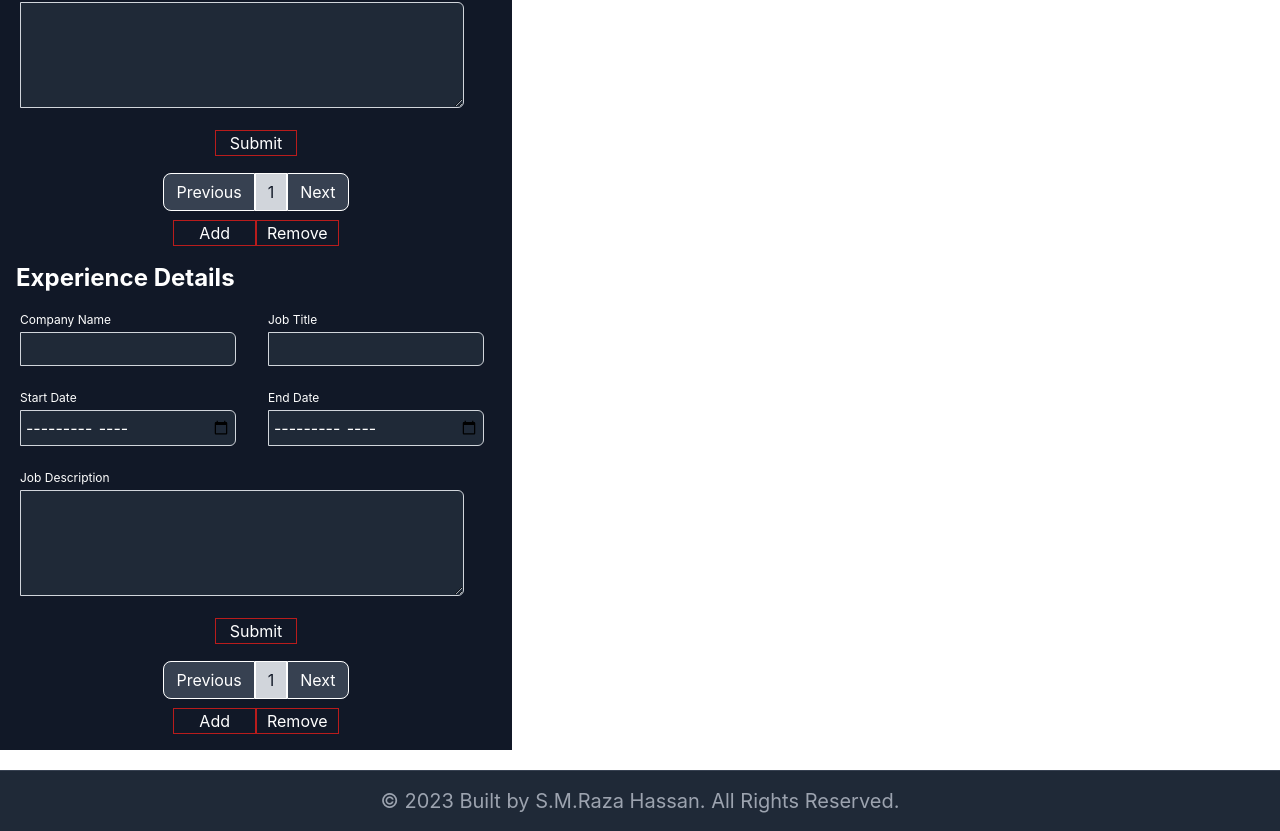
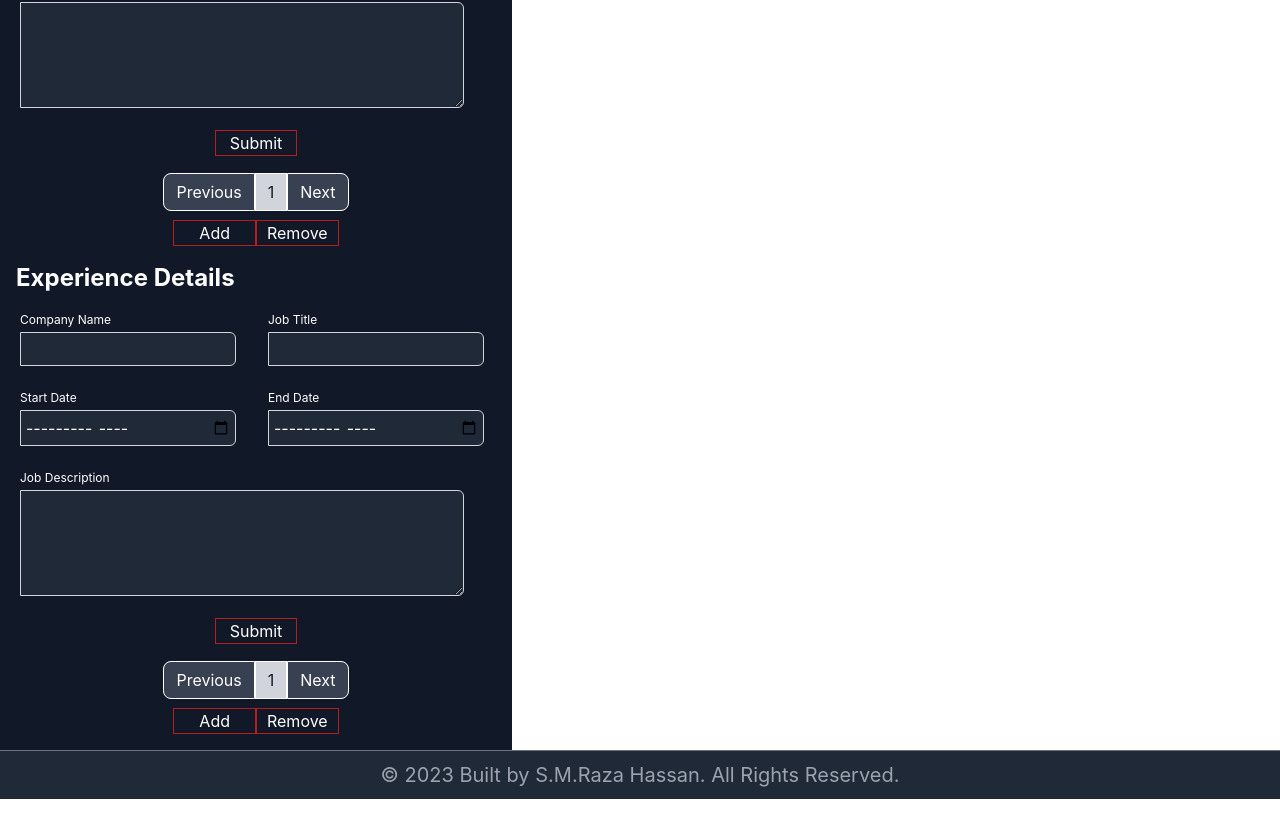
Before and after one commit to bilgramiraza/cv-builder, a React (Vite) app: page / in a window 1280 px wide. Shown: the part 671-1502 px from the top of the page. After the commit the page ends 1470 px from the top, so only its background shows below. Built offline with nearby package versions, Linux system fonts and the light colour scheme.

Commit message:
Fixed Inconsistent CSS between Header and Footer

```diff
--- a/src/components/Footer.jsx
+++ b/src/components/Footer.jsx
@@ -1,9 +1,9 @@
 function Footer() {
   return (
-    <footer className="mt-5 dark">
-      <hr className="border-gray-200 dark:border-gray-700 sm:mx-auto sm:mt-1"/>
-      <div className="py-4 bg-white md:px-6 dark:bg-gray-800">
-        <span className="block text-xl text-gray-500 sm:text-center dark:text-gray-400">© 2023 <a href="https://github.com/bilgramiraza" target="_blank" rel="noreferrer" className="hover:underline">Built by S.M.Raza Hassan</a>. All Rights Reserved.</span>
+    <footer className="dark">
+      <hr className="border-gray-900 dark:border-gray-500"/>
+      <div className="flex justify-center bg-gray-300 border-gray-200 py-2.5 dark:bg-gray-800">
+        <span className="text-gray-500 text-center text-xl dark:text-gray-400">© 2023 <a href="https://github.com/bilgramiraza" target="_blank" rel="noreferrer" className="hover:underline">Built by S.M.Raza Hassan</a>. All Rights Reserved.</span>
       </div>
     </footer>
   );
--- a/src/components/Header.jsx
+++ b/src/components/Header.jsx
@@ -1,15 +1,13 @@
 function Header() {
   return (
-    <div className="dark">
-      <header className="bg-gray-300 border-gray-200 px-4 lg:px-6 py-2.5 dark:bg-gray-800">
-        <div className="flex flex-wrap justify-center mx-auto max-w-screen-xl">
-          <span className=" self-center text-3xl text-black font-bold whitespace-nowrap dark:text-white">
+    <header className="dark">
+        <div className="flex justify-center bg-gray-300 border-gray-200 py-2.5 dark:bg-gray-800">
+          <span className="text-3xl text-black font-bold dark:text-white">
             CV Builder
           </span>
         </div>
-      </header>
-      <hr className="border-gray-900 sm:mx-auto dark:border-gray-500"/>
-    </div>
+      <hr className="border-gray-900 dark:border-gray-500"/>
+    </header>
   );
 }
 
```
